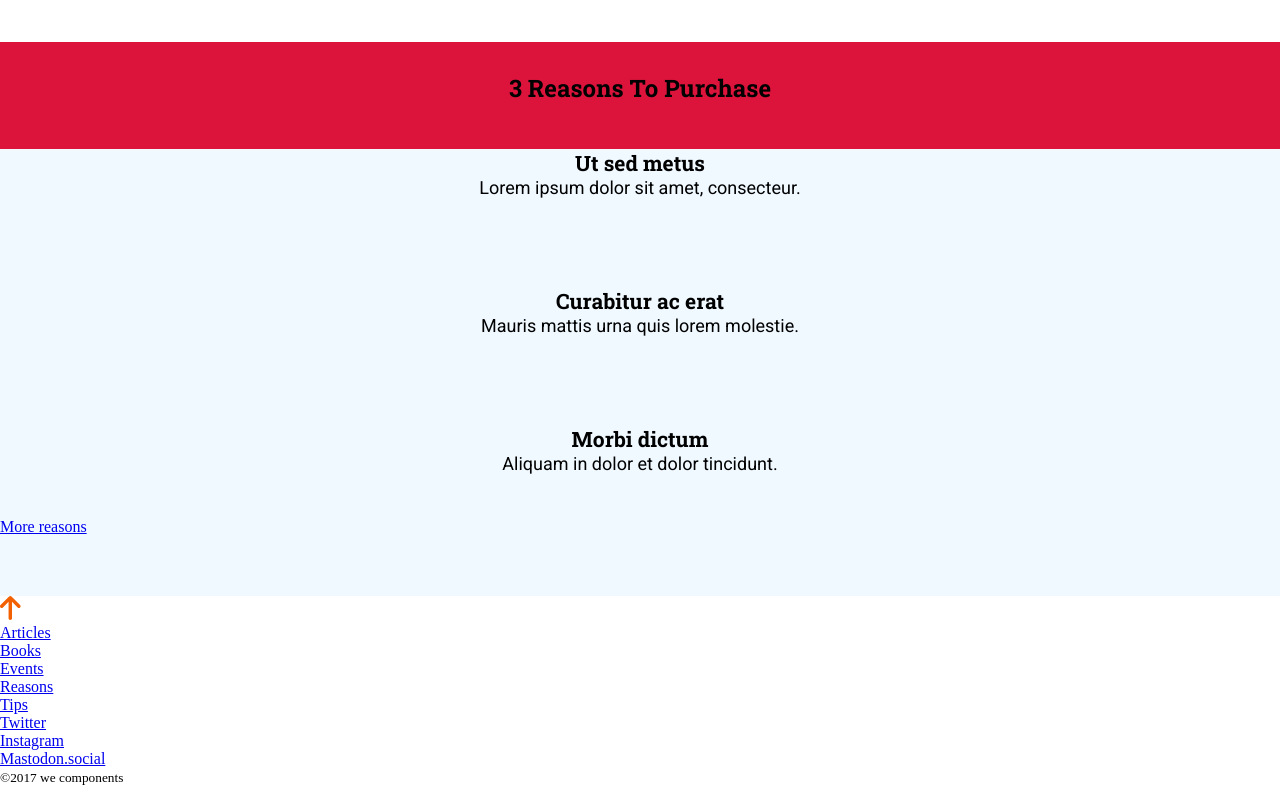
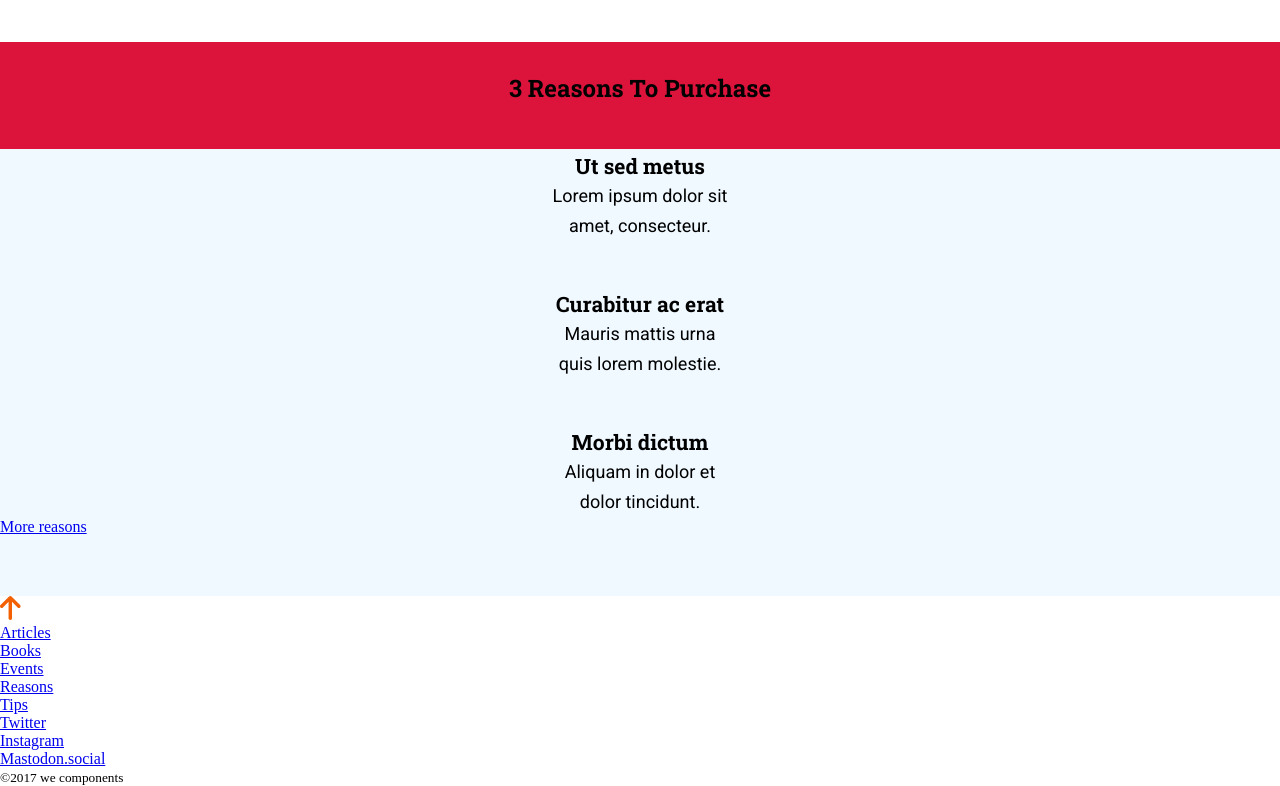
Before and after one commit to Adalab/modulo-1-evaluacion-final-almudenabr, a website: page src/html/index.html in a window 1280 px wide. Shown: the part 1004-1790 px from the top of the page. Drawn offline with nearby package versions, Linux system fonts and the light colour scheme; files that its build step writes are made by us from their sources; files whose address does not match are found by name.

Commit message:
fix section2 articles with grid

```diff
--- a/src/html/partials/header.html
+++ b/src/html/partials/header.html
@@ -14,7 +14,7 @@
   </div>
   <div class="header__arrow">
       <a href="#3reasons" title="Know 3 reasons to purchase">
-        <img class="header__arrow--img"
+        <img
           src="./assets/images/ico-scroll-down.svg"
           alt="link to 3 reasons to purchase"
         />
--- a/src/html/partials/main-section-reasons.html
+++ b/src/html/partials/main-section-reasons.html
@@ -1,22 +1,22 @@
 <section class="section2" id="3reasons">
   <article>
     <h2 class="section2__title">3 reasons to purchase</h2>
-    <div class="section2__title__article">
-      <article class="section2__title__article__art1">
-        <h3 class="section2__title__article__art1--title">Ut sed metus</h3>
-        <p class="section2__title__article__art1--text">
+    <div class="section2__articlesBox">
+      <article class="section2__articlesBox__art1">
+        <h3 class="section2__articlesBox__art1--title">Ut sed metus</h3>
+        <p class="section2__articlesBox__art1--text">
           Lorem ipsum dolor sit amet, consecteur.
         </p>
       </article>
-      <article class="section2__title__article__art2">
-        <h3 class="section2__title__article__art2--title">Curabitur ac erat</h3>
-        <p class="section2__title__article__art2--text">
+      <article class="section2__articlesBox__art2">
+        <h3 class="section2__articlesBox__art2--title">Curabitur ac erat</h3>
+        <p class="section2__articlesBox__art2--text">
           Mauris mattis urna quis lorem molestie.
         </p>
       </article>
-      <article class="section2__title__article__art3">
-        <h3 class="section2__title__article__art3--title">Morbi dictum</h3>
-        <p class="section2__title__article__art3--text">
+      <article class="section2__articlesBox__art3">
+        <h3 class="section2__articlesBox__art3--title">Morbi dictum</h3>
+        <p class="section2__articlesBox__art3--text">
           Aliquam in dolor et dolor tincidunt.
         </p>
       </article>
--- a/src/scss/layout/_main-section-reasons.scss
+++ b/src/scss/layout/_main-section-reasons.scss
@@ -9,29 +9,35 @@
     text-transform: capitalize;
     padding-top: 30px;
     padding-bottom: 45px;
+  }
 
-    &__article {
+  &__articlesBox {
     display: grid;
     grid-template-columns: 1fr;
     grid-template-rows: 93px 93px 93px;
     grid-row-gap: 45px;
-      grid-template-areas: "ut" "curabitur" "morbi";
+    // grid-template-areas: "ut" "curabitur" "morbi";
+    line-height: 30px;
+
     // align-content: center;
 
-      &__art1 {
-        grid-area: ut;
-      }
-      &__art2 {
-        grid-area: curabitur;
-      }
-      &__art3 {
-        grid-area: morbi;
-      }
+    // &__art1 {
+    //   grid-area: ut;
+    // }
+    // &__art2 {
+    //   grid-area: curabitur;
+    // }
+    // &__art3 {
+    //   grid-area: morbi;
+    // }
     &__art1,
     &__art2,
     &__art3 {
+      width: 180px;
       text-align: center;
       font-size: 1.125rem; //18px
+      align-self: center; // para grid = align-items en flex
+      justify-self: center; // para grid = justify-content en flex
       &--title {
         font-family: $font-title;
       }
@@ -41,4 +47,3 @@
     }
   }
 }
-}
```
Lines whose indentation alone changed are shown as unchanged.
